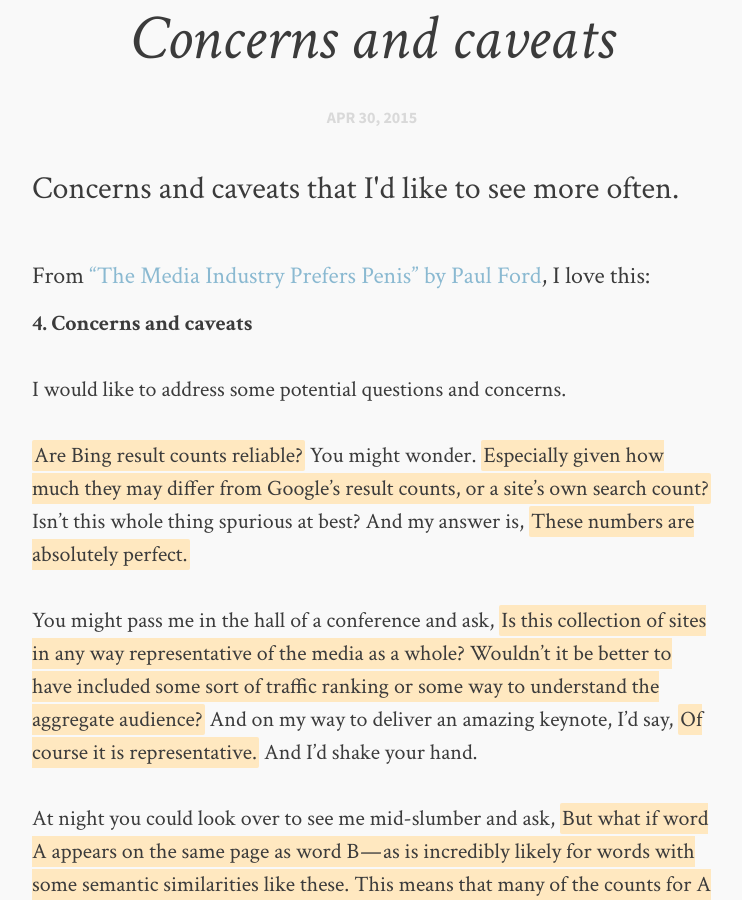
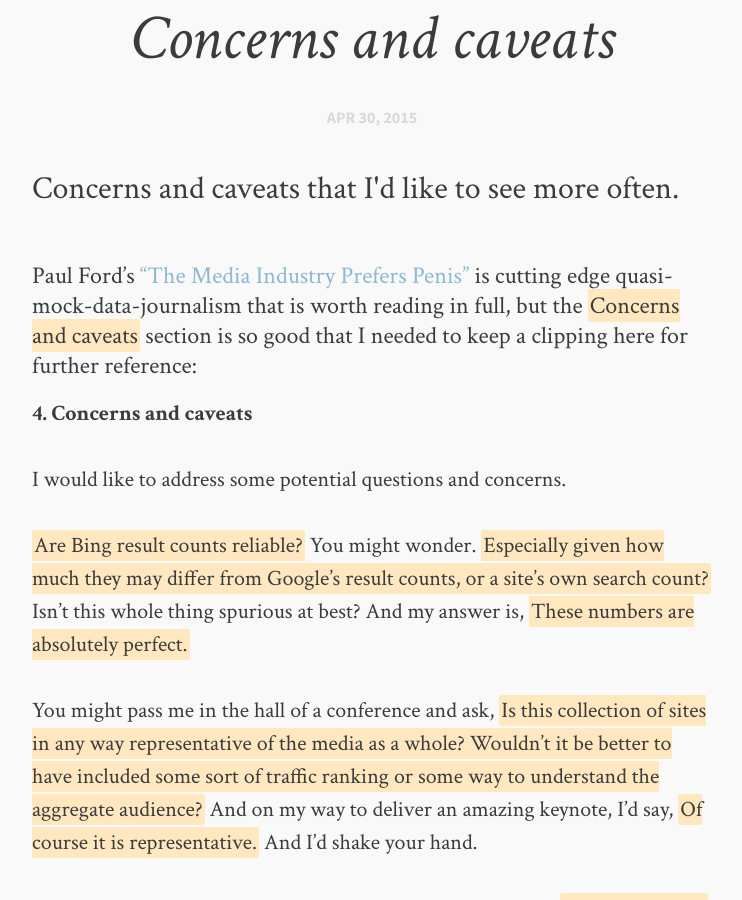
Before and after one commit to rebeccawilliams/rebeccawilliams.us, a Jekyll site: the page built from _posts/2015-04-30-Concernsandcaveats.md, in a window 1280 px wide and 900 px high, scrolled down 634 px. Shown: the whole window, without its empty margins (268-1010 px from the left). Built offline with Jekyll 4.4.1, drawn with Linux system fonts in a browser that asks for light colours; comment, search, counter and statistics services are not loaded.

Commit message:
Update 2015-04-30-Concernsandcaveats.md

```diff
--- a/_posts/2015-04-30-Concernsandcaveats.md
+++ b/_posts/2015-04-30-Concernsandcaveats.md
@@ -6,7 +6,7 @@
 date: 2015-04-30
 ---
 
-#### From ["The Media Industry Prefers Penis" by Paul Ford](https://medium.com/message/the-words-the-media-industry-prefers-5d33e5b021e0), I love this:
+#### Paul Ford's ["The Media Industry Prefers Penis"](https://medium.com/message/the-words-the-media-industry-prefers-5d33e5b021e0) is cutting edge quasi-mock-data-journalism that is worth reading in full, but the *Concerns and caveats* section is so good that I needed to keep a clipping here for further reference:
 
 
 **4. Concerns and caveats**
```
